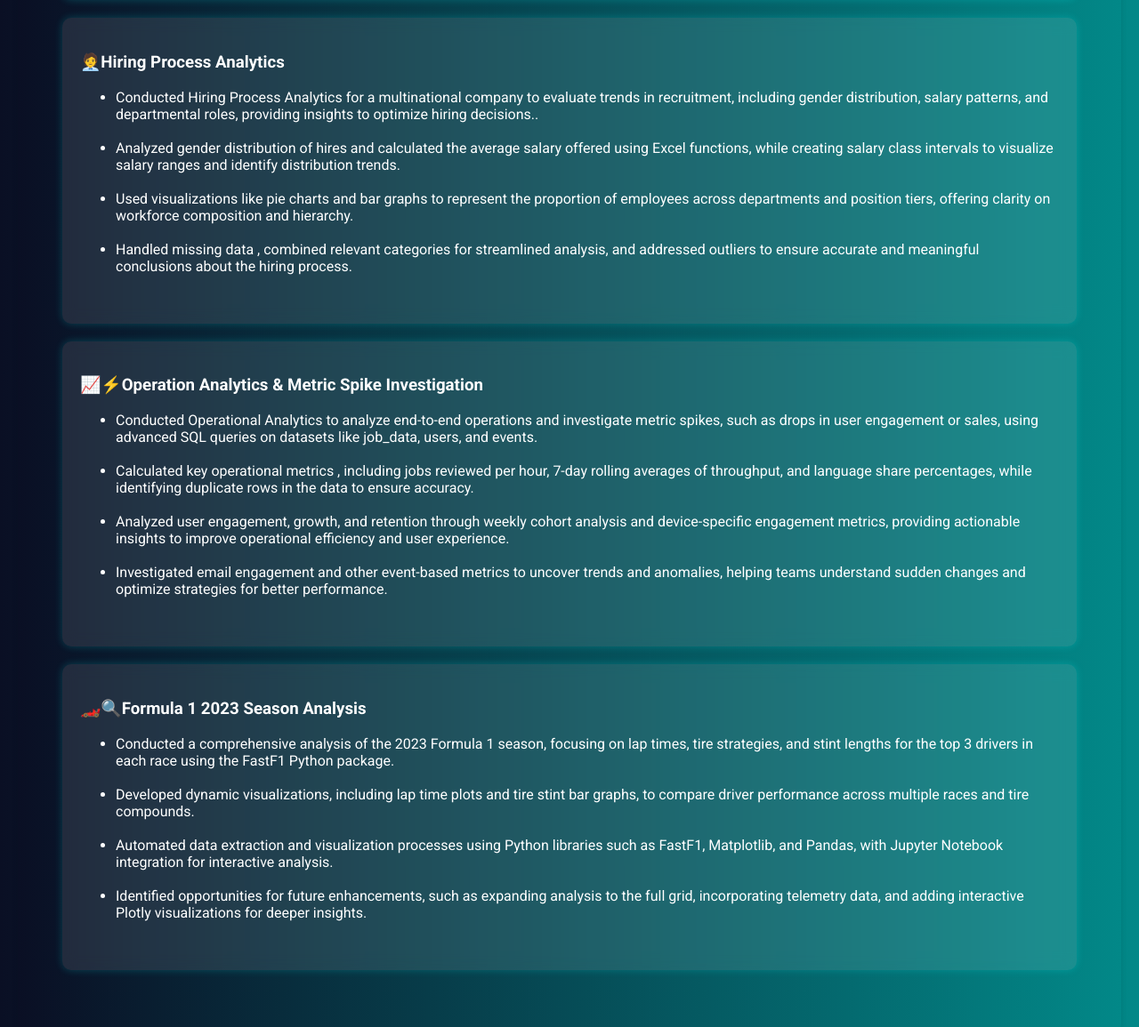
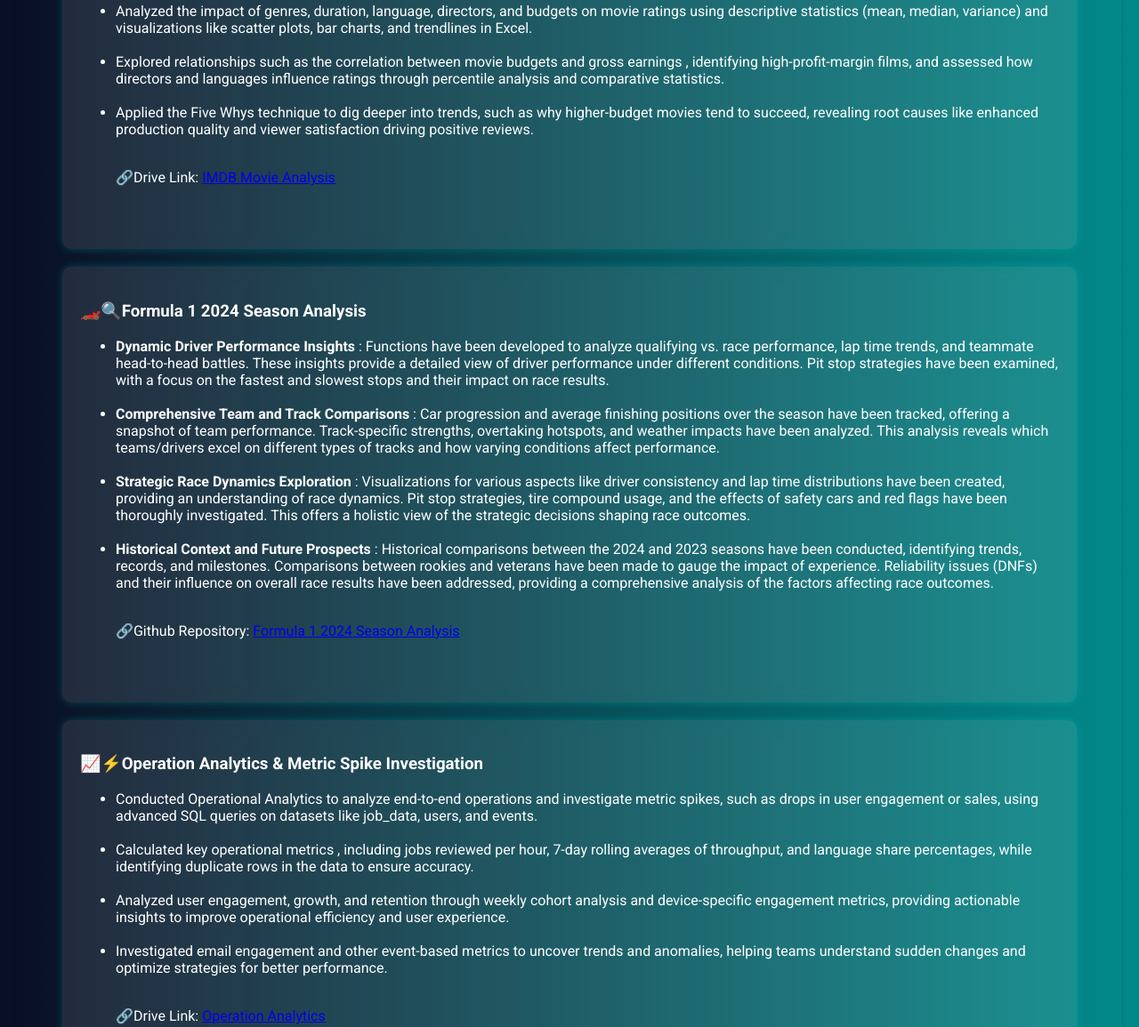
Before and after one commit to khanmustaaq/website, a plain HTML site: page index.html in a window 1280 px wide. Shown: the part 4087-5242 px from the top of the page at 89% size. Drawn offline with Linux system fonts and the light colour scheme.

Commit message:
Update index.html

```diff
--- a/index.html
+++ b/index.html
@@ -119,6 +119,7 @@
                 <li>Analyzed social media data to identify positive, negative, and neutral sentiments, providing insights into customer perceptions and brand performance.</li> <br>
                 <li>Visualized sentiment trends and key themes to highlight areas of strength and opportunities for improvement in brand communication and customer engagement. </li> <br>
                 <li>Enabled data-driven decision-making for marketing and PR teams by delivering actionable recommendations to enhance brand reputation and customer satisfaction.</li> <br>
+                <p>🔗Github Repository:  <a href="https://github.com/khanmustaaq/Sentiment-Analysis" target="_blank"> Social Media Sentiment Analysis</a></p> <br>
             </ul>
         </div>
         <div class="project">
@@ -128,6 +129,7 @@
                 <li>Performed data cleaning, feature engineering (e.g., trip distance, hour of day), and exploratory data analysis to uncover patterns in fare distributions and geographical trends. </li> <br>
                 <li>Evaluated models using metrics like Mean Squared Error (MSE) and R-squared, with Random Forest outperforming simpler models like Linear Regression. </li> <br>
                 <li>Identified opportunities to improve predictions by incorporating external data (e.g., weather, traffic) and experimenting with advanced models like XGBoost or deep learning.</li> <br>
+                <p>🔗Github Repository:  <a href="https://github.com/khanmustaaq/NYC_taxi_fare_prediction" target="_blank"> NYC Taxi Fare Prediction</a></p> <br>
             </ul>
         </div>
         <div class="project">
@@ -137,6 +139,7 @@
                 <li>Handled missing data and outliers using Excel functions like ISBLANK, QUARTILE, and conditional formatting, ensuring data quality while visualizing distributions and anomalies through bar charts, box plots, and scatter plots. </li> <br>
                 <li>Analyzed data imbalance in loan repayment scenarios (e.g., payment difficulties vs. on-time payments) and performed univariate, segmented, and bivariate analyses to uncover key drivers of default risk using pivot tables, histograms, and correlation matrices. </li> <br>
                 <li>Identified top correlations between variables (e.g., income, loan amount) and repayment behavior for different scenarios, providing actionable insights to mitigate financial risks and optimize lending strategies.</li> <br>
+                <p>🔗Drive Link: <a href="https://docs.google.com/presentation/d/1c_dhBMzX5rL2Ljpu2EkqXJh9s5pGwGPs/edit?usp=sharing&ouid=112537821932274025397&rtpof=true&sd=true" target="_blank"> Bank Loan Case Study</a></p> <br>
             </ul>
         </div>
         <div class="project">
@@ -146,17 +149,22 @@
                 <li>Analyzed the impact of genres, duration, language, directors, and budgets on movie ratings using descriptive statistics (mean, median, variance) and visualizations like scatter plots, bar charts, and trendlines in Excel. </li> <br>
                 <li>Explored relationships such as the correlation between movie budgets and gross earnings , identifying high-profit-margin films, and assessed how directors and languages influence ratings through percentile analysis and comparative statistics. </li> <br>
                 <li>Applied the Five Whys technique to dig deeper into trends, such as why higher-budget movies tend to succeed, revealing root causes like enhanced production quality and viewer satisfaction driving positive reviews.</li> <br>
+                <p>🔗Drive Link: <a href="https://drive.google.com/file/d/1FYa6RpzPqcDNc-R5tRXH0n-W-BpNaIXy/view?usp=sharing" target="_blank"> IMDB Movie Analysis</a></p> <br>
+
+
             </ul>
         </div>
 
+        <div class="project">
+            <h3>🏎️🔍Formula 1 2024 Season Analysis</h3>
+            <ul>
+                <li><strong>Dynamic Driver Performance Insights</strong> : Functions have been developed to analyze qualifying vs. race performance, lap time trends, and teammate head-to-head battles. These insights provide a detailed view of driver performance under different conditions. Pit stop strategies have been examined, with a focus on the fastest and slowest stops and their impact on race results.</li> <br>
+                <li><strong>Comprehensive Team and Track Comparisons</strong> : Car progression and average finishing positions over the season have been tracked, offering a snapshot of team performance. Track-specific strengths, overtaking hotspots, and weather impacts have been analyzed. This analysis reveals which teams/drivers excel on different types of tracks and how varying conditions affect performance. </li> <br>
+                <li><strong>Strategic Race Dynamics Exploration</strong> : Visualizations for various aspects like driver consistency and lap time distributions have been created, providing an understanding of race dynamics. Pit stop strategies, tire compound usage, and the effects of safety cars and red flags have been thoroughly investigated. This offers a holistic view of the strategic decisions shaping race outcomes. </li> <br>
+                <li><strong>Historical Context and Future Prospects</strong> : Historical comparisons between the 2024 and 2023 seasons have been conducted, identifying trends, records, and milestones. Comparisons between rookies and veterans have been made to gauge the impact of experience. Reliability issues (DNFs) and their influence on overall race results have been addressed, providing a comprehensive analysis of the factors affecting race outcomes. </li> <br>
+                <p>🔗Github Repository:  <a href="https://github.com/khanmustaaq/Formula-1-2024-Season-Analysis" target="_blank"> Formula 1 2024 Season Analysis</a></p> <br>
 
-        <div class="project">
-            <h3>🧑‍💼Hiring Process Analytics</h3>
-            <ul>
-                <li>Conducted Hiring Process Analytics for a multinational company to evaluate trends in recruitment, including gender distribution, salary patterns, and departmental roles, providing insights to optimize hiring decisions..</li> <br>
-                <li>Analyzed gender distribution of hires and calculated the average salary offered using Excel functions, while creating salary class intervals to visualize salary ranges and identify distribution trends. </li> <br>
-                <li>Used visualizations like pie charts and bar graphs to represent the proportion of employees across departments and position tiers, offering clarity on workforce composition and hierarchy. </li> <br>
-                <li>Handled missing data , combined relevant categories for streamlined analysis, and addressed outliers to ensure accurate and meaningful conclusions about the hiring process.</li> <br>
+
             </ul>
         </div>
 
@@ -167,17 +175,20 @@
                 <li>Calculated key operational metrics , including jobs reviewed per hour, 7-day rolling averages of throughput, and language share percentages, while identifying duplicate rows in the data to ensure accuracy. </li> <br>
                 <li>Analyzed user engagement, growth, and retention through weekly cohort analysis and device-specific engagement metrics, providing actionable insights to improve operational efficiency and user experience. </li> <br>
                 <li>Investigated email engagement and other event-based metrics to uncover trends and anomalies, helping teams understand sudden changes and optimize strategies for better performance.</li> <br>
+                <p>🔗Drive Link: <a href="https://drive.google.com/file/d/1tLmAi8alD_vnRRCIqWFijy3NPD77l_nd/view?usp=sharing" target="_blank"> Operation Analytics</a></p> <br>
             </ul>
         </div>
         <div class="project">
-            <h3>🏎️🔍Formula 1 2023 Season Analysis</h3>
+            <h3>🧑‍💼Hiring Process Analytics</h3>
             <ul>
-                <li>Conducted a comprehensive analysis of the 2023 Formula 1 season, focusing on lap times, tire strategies, and stint lengths for the top 3 drivers in each race using the FastF1 Python package.</li> <br>
-                <li>Developed dynamic visualizations, including lap time plots and tire stint bar graphs, to compare driver performance across multiple races and tire compounds. </li> <br>
-                <li>Automated data extraction and visualization processes using Python libraries such as FastF1, Matplotlib, and Pandas, with Jupyter Notebook integration for interactive analysis. </li> <br>
-                <li>Identified opportunities for future enhancements, such as expanding analysis to the full grid, incorporating telemetry data, and adding interactive Plotly visualizations for deeper insights.</li> <br>
+                <li>Conducted Hiring Process Analytics for a multinational company to evaluate trends in recruitment, including gender distribution, salary patterns, and departmental roles, providing insights to optimize hiring decisions..</li> <br>
+                <li>Analyzed gender distribution of hires and calculated the average salary offered using Excel functions, while creating salary class intervals to visualize salary ranges and identify distribution trends. </li> <br>
+                <li>Used visualizations like pie charts and bar graphs to represent the proportion of employees across departments and position tiers, offering clarity on workforce composition and hierarchy. </li> <br>
+                <li>Handled missing data , combined relevant categories for streamlined analysis, and addressed outliers to ensure accurate and meaningful conclusions about the hiring process.</li> <br>
+                <p>🔗Drive Link: <a href="https://drive.google.com/file/d/1tLmAi8alD_vnRRCIqWFijy3NPD77l_nd/view?usp=sharing" target="_blank"> Hiring Analytics</a></p> <br>
             </ul>
         </div>
+
 
     </section>
 
```
